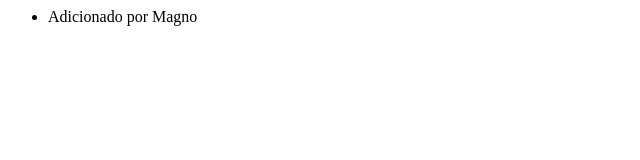
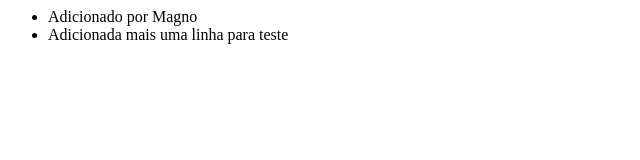
Before and after one commit to magno-ruback/teste-compartilhamento, a plain HTML site: page index.html in a window 1280 px wide. Shown: the whole page, without its empty margins (0-640 px from the left). Drawn offline with Linux system fonts and the light colour scheme.

Commit message:
Adiconado nova linha para forçar conflito no merge

```diff
--- a/index.html
+++ b/index.html
@@ -7,6 +7,7 @@
   <body>
     <ul>
       <li>Adicionado por Magno</li>
+      <li>Adicionada mais uma linha para teste</li>
     </ul>
   </body>
 </html>
```
